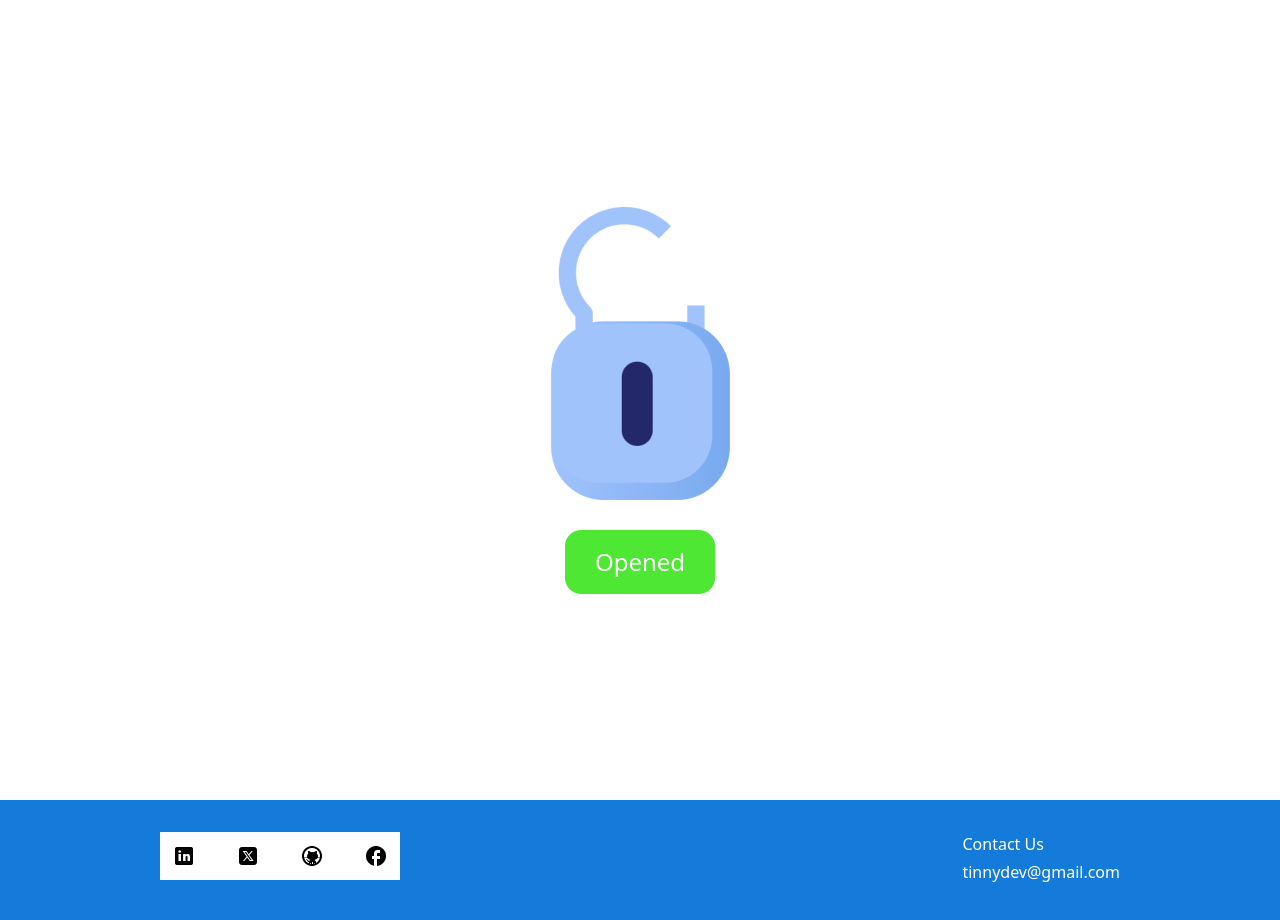
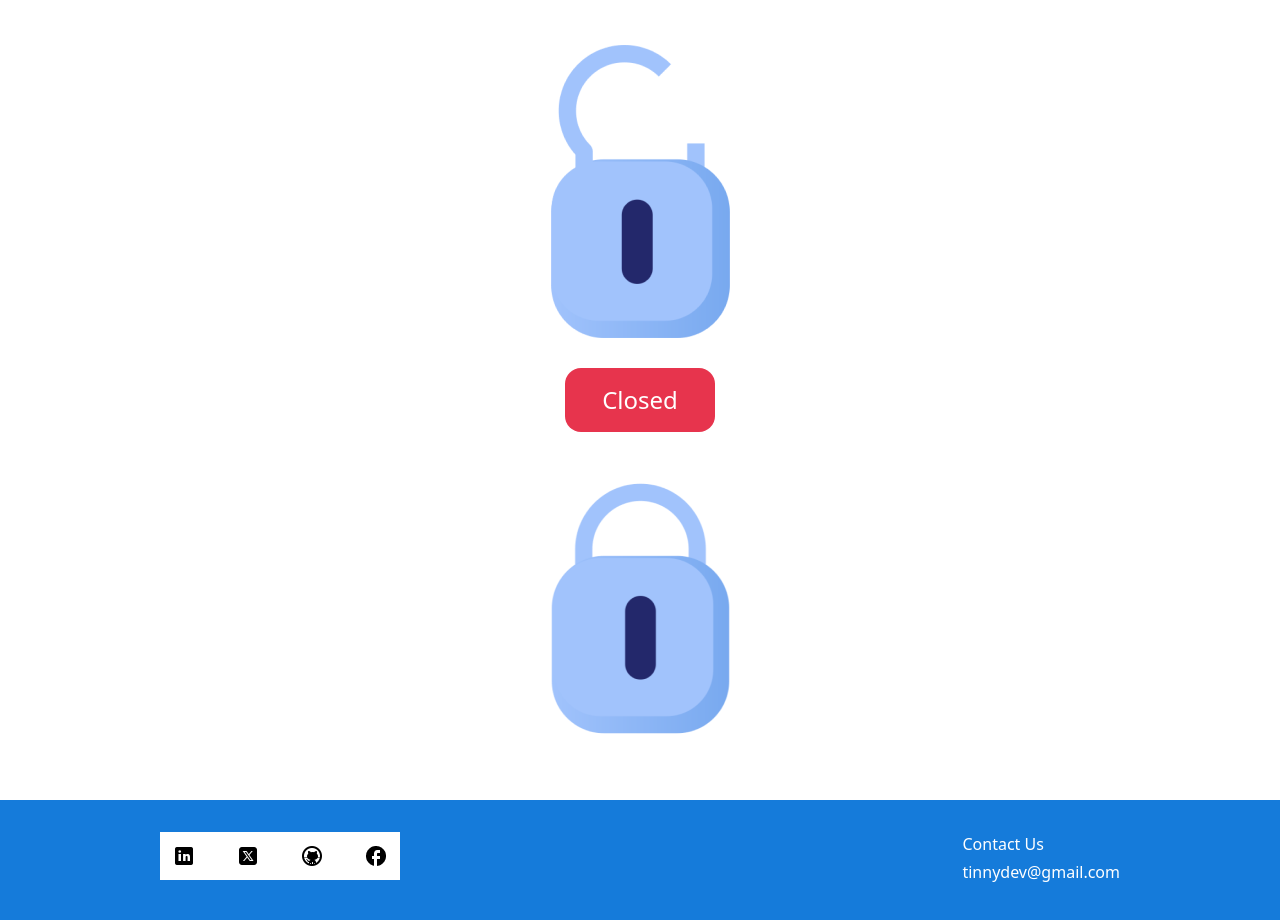
Before and after one commit to TinyyDev/Door-Entry-Automated-System, a Flask app: template WebPage/templates/public/main.html in a window 1280 px wide. Shown: the part 56-976 px from the top of the page. Run offline with Flask 3, Linux system fonts and the light colour scheme; the template is opened without the code that fills it, so the values that code supplies are empty; style sheets or scripts are compiled from the project's sources; parts of the project's set-up code (start-up, migrations or seed data) failed here and were passed over.

Commit message:
last commit

```diff
--- a/WebPage/templates/public/main.html
+++ b/WebPage/templates/public/main.html
@@ -29,7 +29,7 @@
                 <img class="shrink-0 w-[179px] h-[293px]  relative" src="../../static/assets/unlocked.png" alt="" />
                 <!--button-->
 
-                <button   class="bg-[#4de734] rounded-2xl p-4 flex flex-row gap-2.5 items-center justify-center shrink-0 w-[150px]  relative text-[#ffffff] text-center  font-medium text-2xl capitalize">
+                <button id="demo"  class="bg-[#4de734] rounded-2xl p-4 flex flex-row gap-2.5 items-center justify-center shrink-0 w-[150px]  relative text-[#ffffff] text-center  font-medium text-2xl capitalize">
 
                      opened
 
@@ -79,20 +79,48 @@
         var condition = {{ condition|tojson|safe }};
 
         // Get the image-container element
-        var imageContainer = document.getElementById('-locked-image-container');
+        var imageContainer = document.getElementById('locked-image-container');
 
-        // Create an image element
+        // Create an image element for the padlock
         var image = document.createElement('img');
 
-        // Set the image source based on the condition
+        // Create a button element
+        var button = document.getElementById('demo');
+
+        // Function to toggle the state
+        function toggleState() {
+            if (condition) {
+                // If it was opened, change to closed
+                condition = false;
+                button.textContent = 'closed';
+                button.style.backgroundColor = '#e7344d'; // Red background color
+                image.src = '../../static/assets/locked.png'; // Path to locked image
+            } else {
+                // If it was closed, change to opened
+                condition = true;
+                button.textContent = 'opened';
+                button.style.backgroundColor = '#4de734'; // Green background color
+                image.src = '../../static/assets/unlocked.png'; // Path to unlocked image
+            }
+        }
+
+        // Attach the toggleState function to the button's click event
+        button.addEventListener('click', toggleState);
+
+        // Initialize the button and image based on the initial condition
         if (condition) {
-            image.src = '../../static/assets/unlocked.png'; // Replace with the path to your true image
+            button.textContent = 'opened';
+            button.style.backgroundColor = '#4de734'; // Green background color
+            image.src = '../../static/assets/unlocked.png'; // Path to unlocked image
         } else {
-            image.src = '../../static/assets/locked.png'; // Replace with the path to your false image
+            button.textContent = 'closed';
+            button.style.backgroundColor = '#e7344d'; // Red background color
+            image.src = '../../static/assets/locked.png'; // Path to locked image
         }
 
         // Append the image to the container
         imageContainer.appendChild(image);
     </script>
+
 </body>
 </html>
```
Also changed, not shown: WebPage/templates/public/main.js (added).
